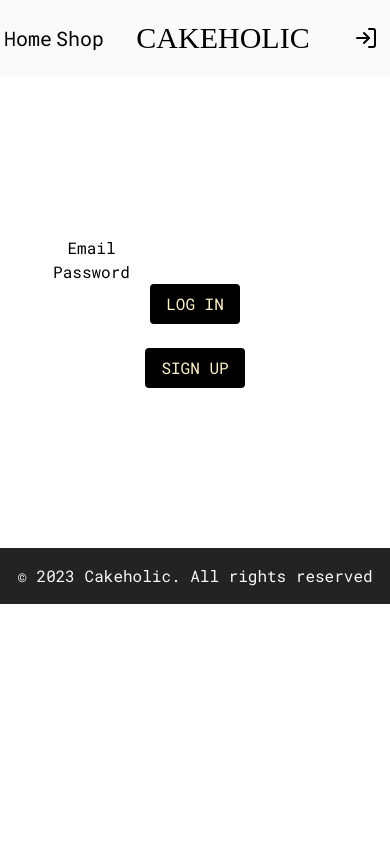
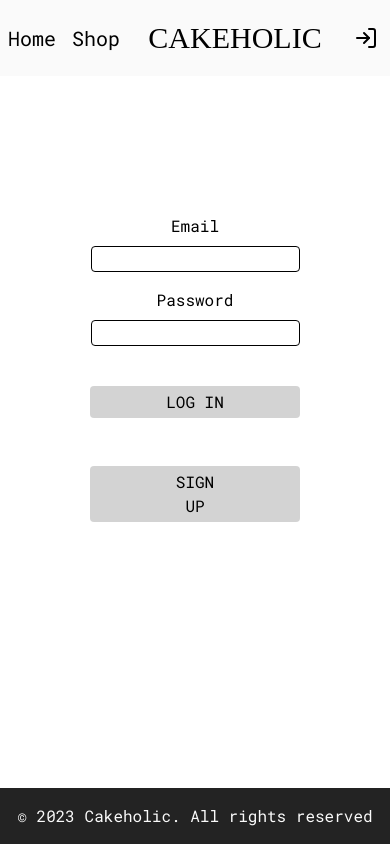
Before and after one commit to phuongmous/cakeholic, a React (Vite) app: page /login in a window 390 px wide. Both pictures are taken after a click on the button "LOG IN". Built offline with nearby package versions, Linux system fonts and the light colour scheme; a web font is replaced by a local one.

Commit message:
style auth page and minor styling changes for other pages

```diff
--- a/src/components/CakeList/index.jsx
+++ b/src/components/CakeList/index.jsx
@@ -9,7 +9,7 @@ export default function CakeList({ cakeItems, handleAddToOrder }) {
         />
         );
         return (
-            <div className=" mx-20 rounded pt-5 px-5 mb-20">
+            <div className="mx-5 sm:mx-32 rounded pt-5 px-2 mb-20">
                 <div className="grid grid-cols-1 md:grid-cols-2 lg:grid-cols-3">
                 {items}
                 </div>
--- a/src/components/CakeListItem/index.jsx
+++ b/src/components/CakeListItem/index.jsx
@@ -6,15 +6,18 @@ export default function CakeListItem({ cakeItem, handleAddToOrder }) {
             <img
             className="rounded w-[15rem] h-[15rem] mx-auto my-4 transition-transform transform hover:scale-110"
             src={cakeItem.image} alt="cake photo"/>
-            <div className="text-sm mx-2 sm:h-8">
-                <div className="inline max-w-[80%]">
+            <div className="mx-2 sm:h-8">
+                <div className="inline max-w-[80%] text-md">
                 {cakeItem.name}
                 </div>
             </div>
-            <div className="flex justify-between items-center mx-7 sm:mx-14">
-                <div className="inline-block sm:px-10">${cakeItem.price.toFixed(2)}</div>
+            <div className="flex justify-between items-center mx-16 sm:mx-20 md:mx-2">
+                <div className="inline-block sm:px-3">${cakeItem.price.toFixed(2)}</div>
+                <div>
+                -
+                </div>
                 <button
-                className="text-black text-xl mx-auto px-5 py-2 rounded-full transition-transform transform hover:scale-110"
+                className="text-black text-xl px-5 py-2 rounded-full transition-transform transform hover:scale-110"
                 onClick={() => handleAddToOrder(cakeItem._id)}
                 >
                     <BsCart4 />
--- a/src/components/CartList/index.jsx
+++ b/src/components/CartList/index.jsx
@@ -39,7 +39,7 @@ export default function CartList ({ order, handleChangeQty, handleCheckout }) {
             {cartItems.length ?
             <>
             <div className="mb-4">{cartItems}</div>
-            <section className="flex items-center justify-between mx-6">
+            <section className="flex items-center justify-between mx-6 my-8">
                 {
                     order.isPaid ?
                     <span>TOTAL&nbsp;&nbsp;</span>
--- a/src/components/Header/index.jsx
+++ b/src/components/Header/index.jsx
@@ -30,6 +30,7 @@ export default function Header ({user, setUser}) {
     const handleCheckout = async () => {
         await ordersAPI.checkout();
         navigate('/profile');
+        setCart(null);
       };
 
     const handleLogOut = () => {
@@ -52,8 +53,8 @@ export default function Header ({user, setUser}) {
         <div className="header sticky top-0 left-0 w-full sm:ml-0 sm:block bg-white z-20">
             <div className="flex items-center justify-between bg-purple md:px-10 py-4">
                 <div className="flex flex-wrap md:space-x-4">
-                    <Link to="/" className="text-black transition-transform transform hover:scale-110 hover:text-cadetblue rounded-md px-1 md:px-3 py-2 text-xl font-medium ">Home</Link>
-                    <Link to="/shop" className="text-black transition-transform transform hover:scale-110 hover:text-cadetblue rounded-md md:px-2 py-2 text-xl font-medium">Shop</Link>
+                    <Link to="/" className="text-black transition-transform transform hover:scale-110 hover:text-cadetblue rounded-md md:px-3 p-2 text-xl font-medium ">Home</Link>
+                    <Link to="/shop" className="text-black transition-transform transform hover:scale-110 hover:text-cadetblue rounded-md md:px-2 p-2 text-xl font-medium">Shop</Link>
                 </div>
 
                 <h1 className="text-3xl md:text-5xl l text-black font-rubik">CAKEHOLIC</h1>
--- a/src/components/LoginForm/index.jsx
+++ b/src/components/LoginForm/index.jsx
@@ -32,15 +32,22 @@ export default function LoginForm({ setUser }) {
 
   return (
     <div>
-      <div className="form-container">
-        <form autoComplete="off" onSubmit={handleSubmit}>
-          <label>Email</label>
-          <input type="text" name="email" value={credentials.email} onChange={handleChange} required />
-          <br></br>
-          <label>Password</label>
-          <input type="password" name="password" value={credentials.password} onChange={handleChange} required />
-          <br></br>
-          <button type="submit" className="bg-black text-yellow py-2 px-4 rounded hover:bg-yellow hover:text-black">LOG IN</button>
+      <div className="sm:mx-[10rem] md:mx-[13rem] lg:mx-[20rem]">
+        <form autoComplete="off" onSubmit={handleSubmit} className="flex flex-col">
+          <div className="mb-4 flex flex-col sm:flex-row sm:justify-between items-center">
+          <label className="mb-2">Email</label>
+          <input
+          className="sm:basis-2/4 md:basis-3/4 form-input border border-black rounded"
+          type="text" name="email" value={credentials.email} onChange={handleChange} required />
+          </div>
+          <div className="mb-4 flex flex-col sm:flex-row sm:justify-between items-center">
+          <label className="mb-2">Password</label>
+          <input
+          className="basis-2/4 md:basis-3/4 form-input border border-black rounded"
+          type="password" name="password" value={credentials.password} onChange={handleChange} required />
+          </div>
+          <button type="submit" className="bg-dark bg-opacity-20 text-black  py-1 px-5 mt-6 mx-[5.6rem] rounded transition-transform transform hover:scale-110">LOG IN</button>
+
         </form>
       </div>
       <p className="error-message">&nbsp;{error}</p>
--- a/src/pages/App/App.css
+++ b/src/pages/App/App.css
@@ -3,4 +3,5 @@
   margin: 0 auto;
   padding: 0;
   text-align: center;
+  height: 100%;
 }
--- a/src/pages/App/index.jsx
+++ b/src/pages/App/index.jsx
@@ -15,7 +15,7 @@ import './App.css';
 export default function App() {
   const [user, setUser] = useState(getUser());
   return (
-    <main className="flex flex-col min-h-screen">
+    <main className="flex flex-col h-screen justify-between">
       <Header user={user} setUser={setUser} />
         <Routes>
           <Route path="/" element={<HomePage />} />
--- a/src/pages/AuthPage/index.jsx
+++ b/src/pages/AuthPage/index.jsx
@@ -6,7 +6,7 @@ import SignUpForm from "../../components/SignUpForm";
 const AuthPage = ({user, setUser}) => {
     const [showSignUp, setShowSignUp] = useState(true);
     return (
-        <div className="min-w-screen my-40">
+        <div className="mb-[8rem]">
             {
                 showSignUp ?
                 <SignUpForm setUser={ setUser } />
@@ -14,7 +14,7 @@ const AuthPage = ({user, setUser}) => {
                 <LoginForm setUser={ setUser } />
             }
             <button
-            className=" bg-black text-yellow py-2 px-4 rounded hover:bg-yellow hover:text-black"
+            className="bg-dark bg-opacity-20 text-black  py-1 px-[4.7rem] sm:px-[2.6rem] md:px-[3.6rem] lg:px-[4.6rem] mt-6 mx-[5.6rem] rounded transition-transform transform hover:scale-110"
             onClick={ () => setShowSignUp(!showSignUp) }
             >
                 {
--- a/src/pages/HomePage/index.jsx
+++ b/src/pages/HomePage/index.jsx
@@ -40,7 +40,7 @@ export default function HomePage({handleAddToOrder}) {
   };
 
   return (
-    <div className="min-h-screen mt-20">
+    <div>
       <div className="relative overflow-hidden max-h-74" >
         <img
           src={carouselImages[currentIndex]}
@@ -96,15 +96,15 @@ export default function HomePage({handleAddToOrder}) {
       </div>
         <div>
           <h3 className="text-3xl font-bold mt-20">OUR RECENT CAKES</h3>
-          <div className="grid grid-cols-1 md:grid-cols-2 lg:grid-cols-3 gap-10 mt-10 mb-20 mx-20">
+          <div className="grid grid-cols-1 md:grid-cols-2 lg:grid-cols-3 gap-4 mt-10 mb-20 mx-20">
             {allCakeItems.slice(0, 6).map((cakeItem, index) => (
               <div key={index} className="mb-4">
                 <img
                   src={cakeItem.image}
                   alt={`cake-${index}`}
-                  className="w-full h-40 md:h-48 lg:h-56 object-cover mb-2 rounded-md"
+                  className="w-full h-42 md:h-[17rem] lg:h-56 object-cover mb-2 sm:mb-5 rounded-md"
                 />
-                <div className="text-sm mx-2 sm:h-8">
+                <div className="text-md mx-2 sm:h-6 sm:mb-5">
                   <div className="inline max-w-[80%]">
                   {cakeItem.name}
                   </div>
--- a/src/pages/ShoppingPage/index.jsx
+++ b/src/pages/ShoppingPage/index.jsx
@@ -83,7 +83,7 @@ export default function ShoppingPage({ user, setUser }) {
       </h1>
     </div>
     <div style={{ backgroundImage: `url(${backgroundImage})` }}>
-      <div className="flex flex-col min-h-screen">
+      <div className="flex flex-col">
         <div className="flex flex-wrap my-8 space-x-3 sm:space-x-6 justify-center text-md sm:text-xl font-bold">
           {generateCategoryLinks().map((link, index) => (
         <a
```
Also changed, not shown: src/components/SignUpForm/index.jsx (+35 -5 lines).
